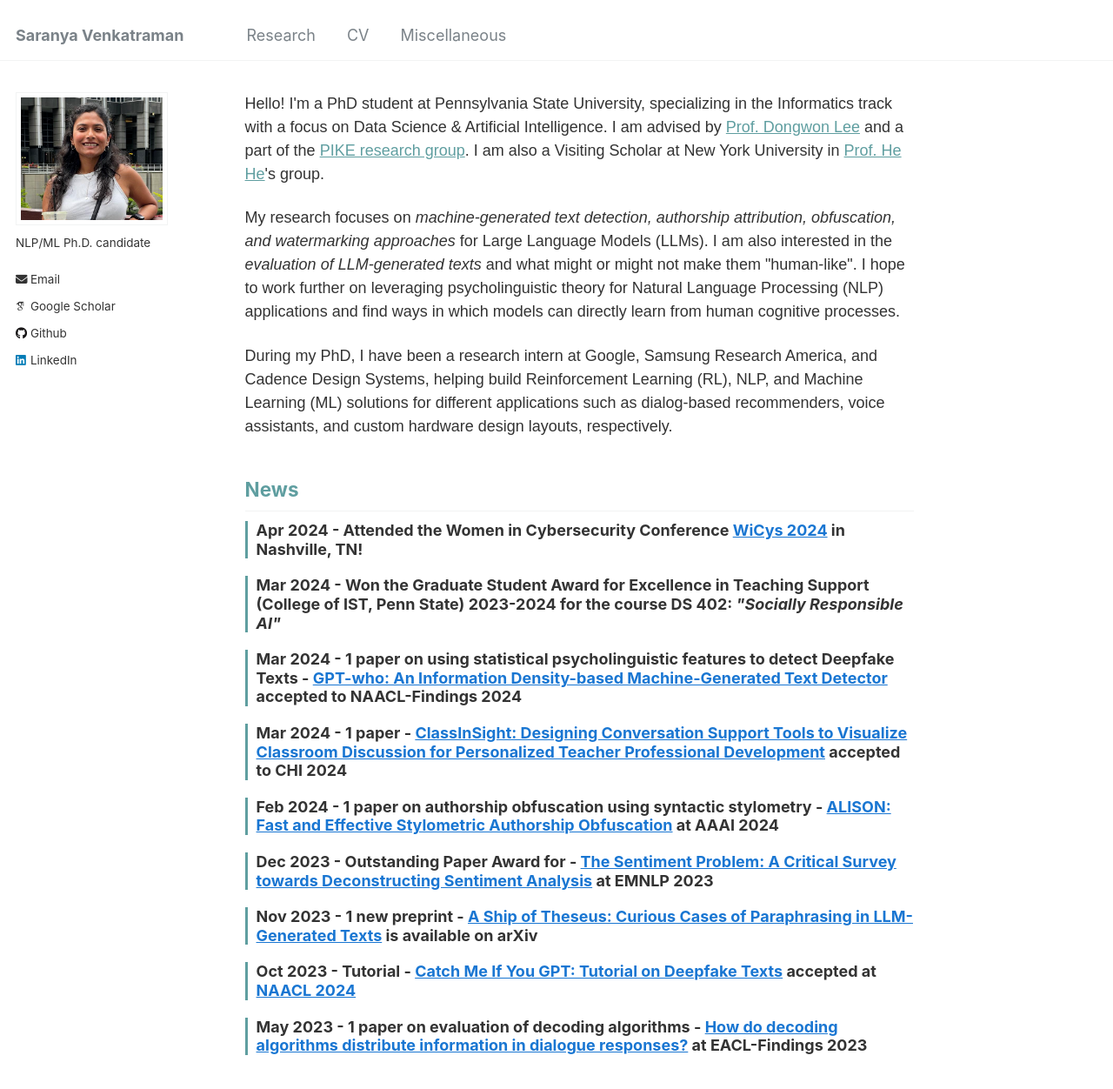
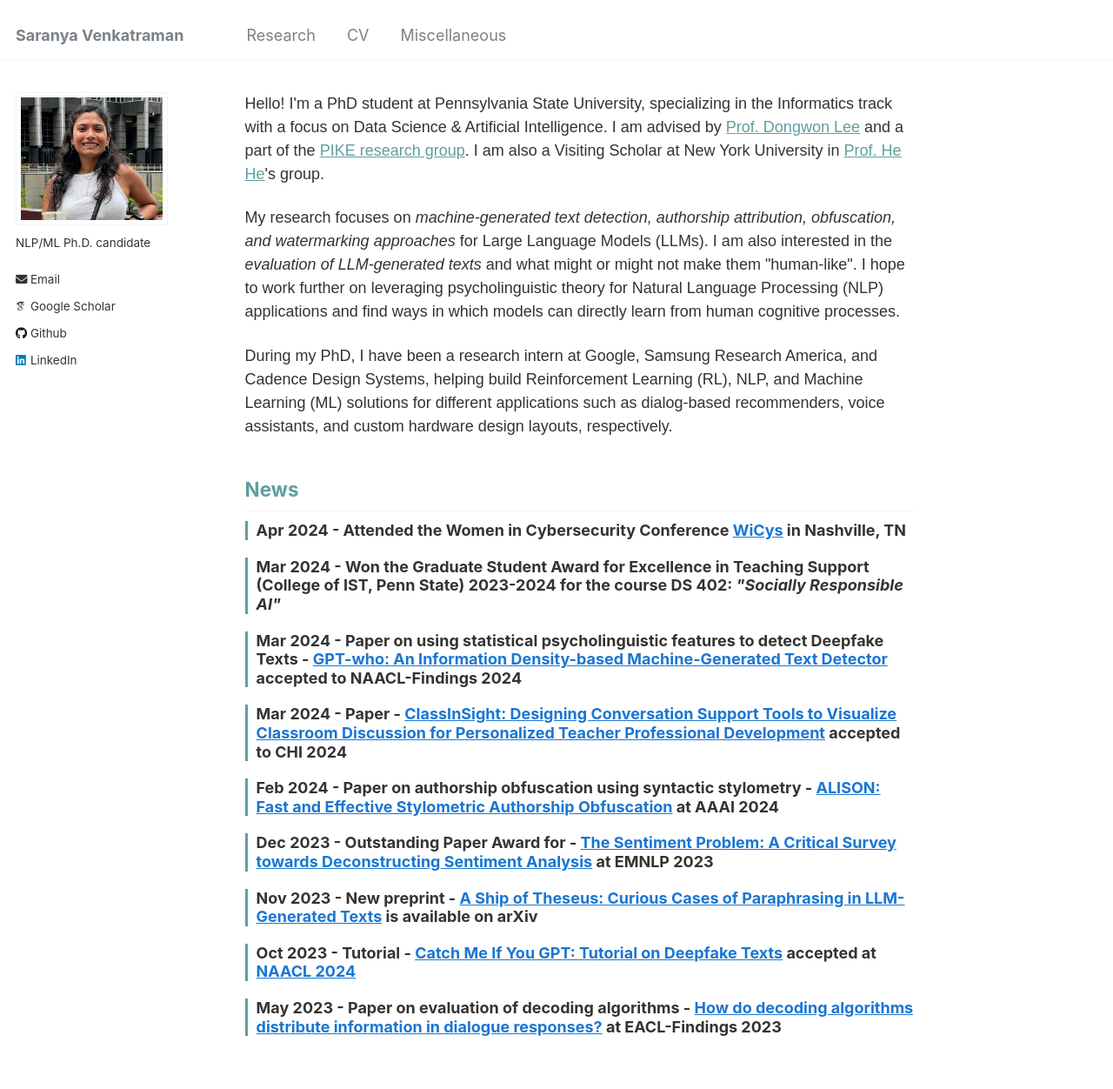
Before and after one commit to saranya-venkatraman/saranya-venkatraman.github.io, a Jekyll site: the page built from _pages/about.md, in a window 1280 px wide and 1400 px high. Shown: the top 1252 px of the window at 87% size. Built offline with Jekyll 4.4.1, drawn with Linux system fonts in a browser that asks for light colours; some web fonts are replaced.

Commit message:
Update about.md

```diff
--- a/_pages/about.md
+++ b/_pages/about.md
@@ -50,7 +50,7 @@ redirect_from:
   <h2 style="color: #5F9EA0;">News</h2>
 
   <div class="news-item">
-    <h3>Apr 2024 - Attended the Women in Cybersecurity Conference <a href="https://www.wicys.org/events/wicys-2024/" target="_blank" style="color: #1976d2;">WiCys 2024</a> in Nashville, TN!</h3>
+    <h3>Apr 2024 - Attended the Women in Cybersecurity Conference <a href="https://www.wicys.org/events/wicys-2024/" target="_blank" style="color: #1976d2;">WiCys</a> in Nashville, TN</h3>
   </div>
 
   <div class="news-item">
@@ -58,15 +58,15 @@ redirect_from:
   </div>
 
   <div class="news-item">
-    <h3>Mar 2024 - 1 paper on using statistical psycholinguistic features to detect Deepfake Texts - <a href="https://browse.arxiv.org/abs/2310.06202" target="_blank" style="color: #1976d2;">GPT-who: An Information Density-based Machine-Generated Text Detector</a> accepted to NAACL-Findings 2024</h3>
+    <h3>Mar 2024 - Paper on using statistical psycholinguistic features to detect Deepfake Texts - <a href="https://browse.arxiv.org/abs/2310.06202" target="_blank" style="color: #1976d2;">GPT-who: An Information Density-based Machine-Generated Text Detector</a> accepted to NAACL-Findings 2024</h3>
   </div>
 
   <div class="news-item">
-    <h3>Mar 2024 - 1 paper - <a href="https://tngoon.github.io/docs/pubs/Ngoon_etal_2024_CHI.pdf" target="_blank" style="color: #1976d2;">ClassInSight: Designing Conversation Support Tools to Visualize Classroom Discussion for Personalized Teacher Professional Development</a> accepted to CHI 2024</h3>
+    <h3>Mar 2024 - Paper - <a href="https://tngoon.github.io/docs/pubs/Ngoon_etal_2024_CHI.pdf" target="_blank" style="color: #1976d2;">ClassInSight: Designing Conversation Support Tools to Visualize Classroom Discussion for Personalized Teacher Professional Development</a> accepted to CHI 2024</h3>
   </div>
 
   <div class="news-item">
-    <h3>Feb 2024 - 1 paper on authorship obfuscation using syntactic stylometry - <a href="https://ojs.aaai.org/index.php/AAAI/article/view/29901" target="_blank" style="color: #1976d2;">ALISON: Fast and Effective Stylometric Authorship Obfuscation</a> at AAAI 2024</h3>
+    <h3>Feb 2024 - Paper on authorship obfuscation using syntactic stylometry - <a href="https://ojs.aaai.org/index.php/AAAI/article/view/29901" target="_blank" style="color: #1976d2;">ALISON: Fast and Effective Stylometric Authorship Obfuscation</a> at AAAI 2024</h3>
   </div>
 
   <div class="news-item">
@@ -74,7 +74,7 @@ redirect_from:
   </div>
 
   <div class="news-item">
-    <h3>Nov 2023 - 1 new preprint - <a href="https://arxiv.org/abs/2311.08374" target="_blank" style="color: #1976d2;">A Ship of Theseus: Curious Cases of Paraphrasing in LLM-Generated Texts</a> is available on arXiv</h3>
+    <h3>Nov 2023 - New preprint - <a href="https://arxiv.org/abs/2311.08374" target="_blank" style="color: #1976d2;">A Ship of Theseus: Curious Cases of Paraphrasing in LLM-Generated Texts</a> is available on arXiv</h3>
   </div>
 
   <div class="news-item">
@@ -82,7 +82,7 @@ redirect_from:
   </div>
 
   <div class="news-item">
-    <h3>May 2023 - 1 paper on evaluation of decoding algorithms - <a href="https://aclanthology.org/2023.findings-eacl.70/" target="_blank" style="color: #1976d2;">How do decoding algorithms distribute information in dialogue responses?</a> at EACL-Findings 2023</h3>
+    <h3>May 2023 - Paper on evaluation of decoding algorithms - <a href="https://aclanthology.org/2023.findings-eacl.70/" target="_blank" style="color: #1976d2;">How do decoding algorithms distribute information in dialogue responses?</a> at EACL-Findings 2023</h3>
   </div>
 </body>
 </html>
```
